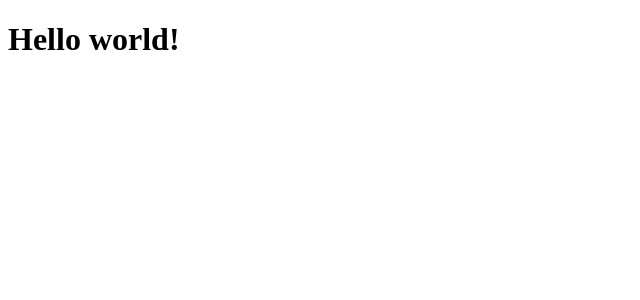
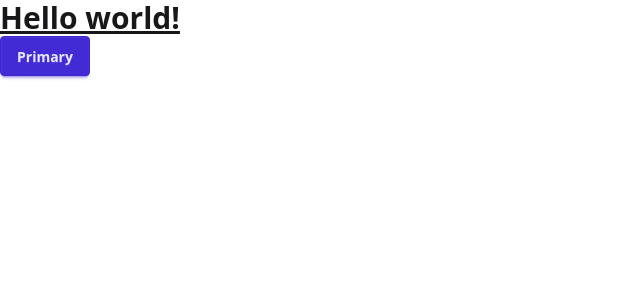
Before and after one commit to milicevica/nuxt-template, a Nuxt app: page / in a window 1280 px wide. Shown: the top 300 px of the page, without its empty margins (0-640 px from the left). Built offline with nearby package versions, Linux system fonts and the light colour scheme.

Commit message:
import main.css which will load tailwind and daisyui

```diff
--- a/app/app.vue
+++ b/app/app.vue
@@ -3,5 +3,9 @@
     <h1 class="text-3xl font-bold underline">
       Hello world!
     </h1>
+
+    <button class="btn btn-primary">
+      Primary
+    </button>
   </div>
 </template>
--- a/app/assets/css/main.css
+++ b/app/assets/css/main.css
@@ -0,0 +1,2 @@
+@import "tailwindcss";
+@plugin "daisyui";
--- a/nuxt.config.ts
+++ b/nuxt.config.ts
@@ -1,11 +1,17 @@
+import tailwindcss from "@tailwindcss/vite";
+
 // https://nuxt.com/docs/api/configuration/nuxt-config
 export default defineNuxtConfig({
   compatibilityDate: "2025-07-15",
   devtools: { enabled: true },
   modules: ["@nuxt/eslint"],
+  css: ["~/assets/css/main.css"],
   eslint: {
     config: {
       standalone: false,
     },
   },
+  vite: {
+    plugins: [tailwindcss()],
+  },
 });
```
